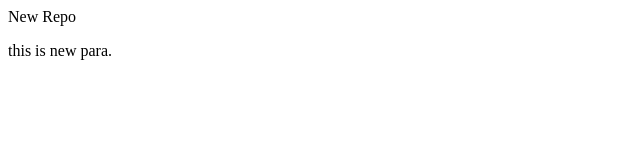
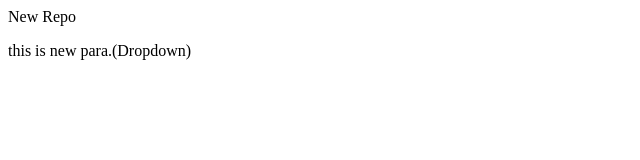
Before and after one commit to abhissgithub/GitDemo, a plain HTML site: page index.html in a window 1280 px wide. Shown: the full height of the page, 0-640 px from the left. Drawn offline with Linux system fonts and the light colour scheme.

```diff
--- a/index.html
+++ b/index.html
@@ -1,2 +1,2 @@
 <p>New Repo</p>
-<P>this is new para.<p>
+<P>this is new para.(Dropdown)<p>
```
